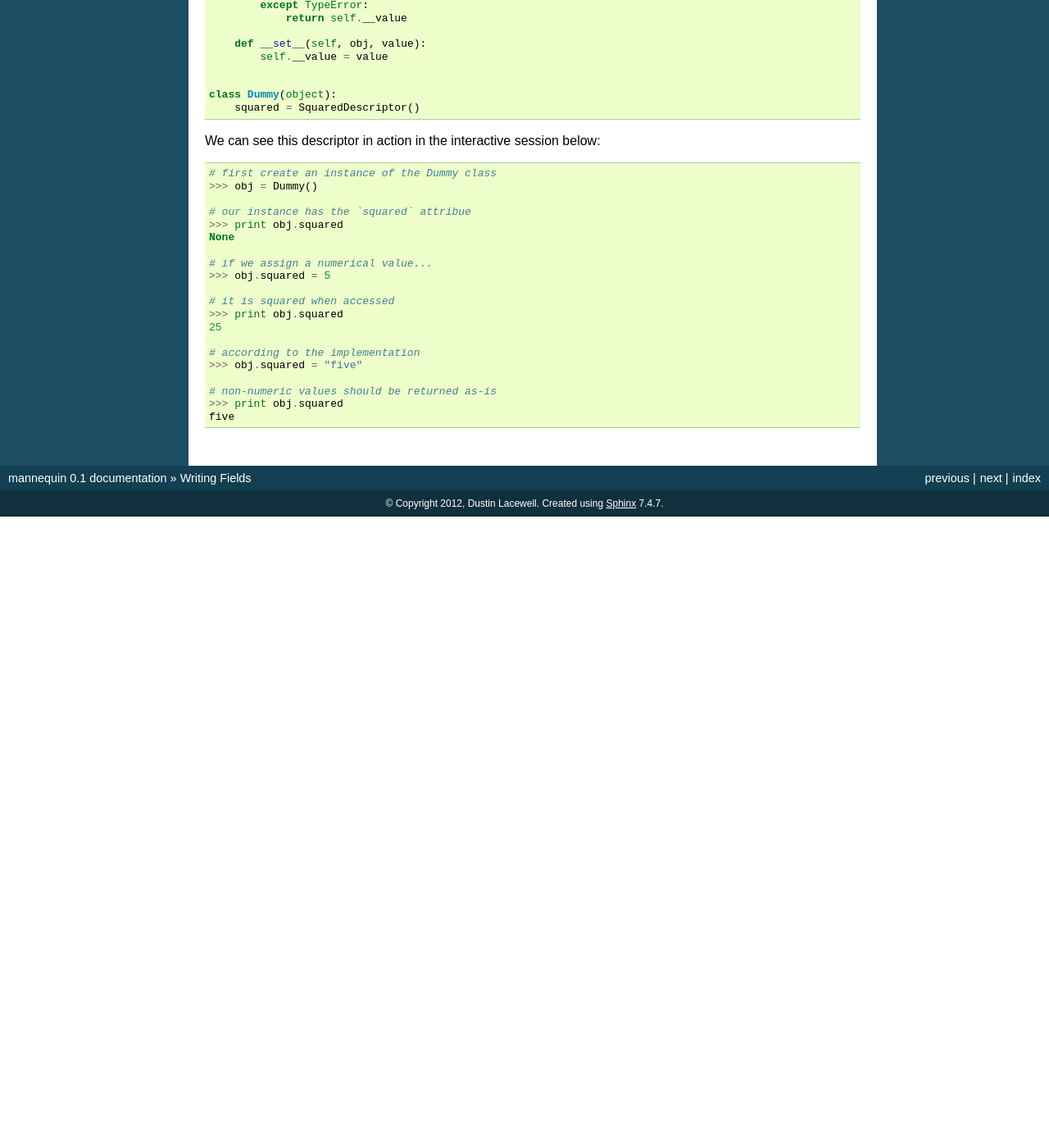
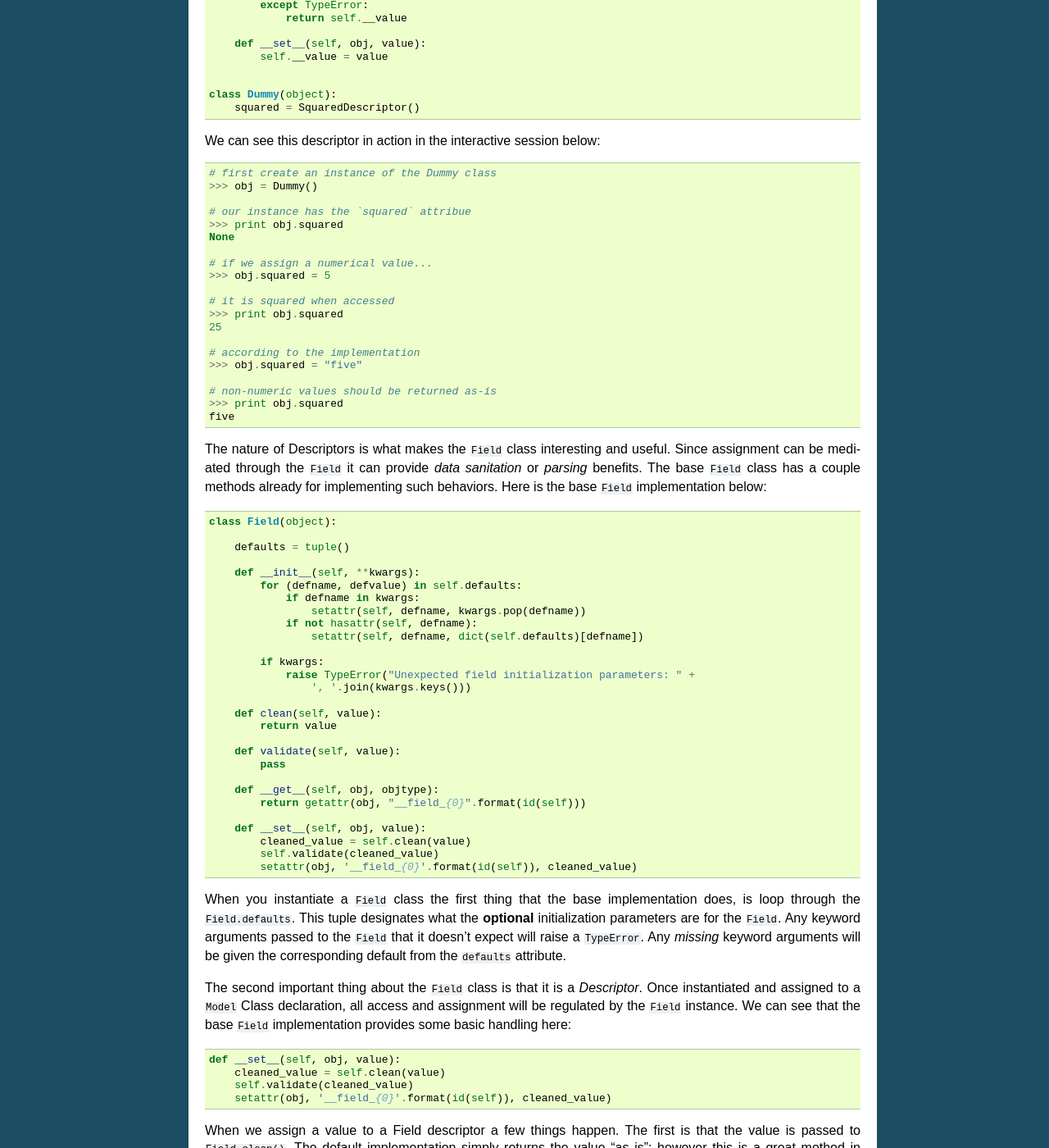
Before and after one commit to dustinlacewell/mannequin, a Sphinx documentation site: the page built from docs/write-field.rst, in a window 1280 px wide and 1400 px high, scrolled down 506 px. Shown: the whole window at 82% size. Built offline with Sphinx 7.4.7, drawn with Linux system fonts in a browser that asks for light colours; before the commit the page ends 1136 px from its top, so only the background shows below that; some of the changed text lies outside the part shown.

Commit message:
Updated docs

```diff
--- a/docs/write-field.rst
+++ b/docs/write-field.rst
@@ -54,3 +63,73 @@ We can see this descriptor in action in the interactive session below:
     # non-numeric values should be returned as-is
     >>> print obj.squared
     five
+
+
+The nature of Descriptors is what makes the ``Field`` class interesting and
+useful. Since assignment can be mediated through the ``Field`` it can provide
+*data sanitation* or *parsing* benefits. The base ``Field`` class has a couple
+methods already for implementing such behaviors. Here is the base ``Field``
+implementation below:
+
+
+::
+
+    class Field(object):
+
+        defaults = tuple()
+
+        def __init__(self, **kwargs):
+            for (defname, defvalue) in self.defaults:
+                if defname in kwargs:
+                    setattr(self, defname, kwargs.pop(defname))
+                if not hasattr(self, defname):
+                    setattr(self, defname, dict(self.defaults)[defname])
+
+            if kwargs:
+                raise TypeError("Unexpected field initialization parameters: " +
+                    ', '.join(kwargs.keys()))
+
+        def clean(self, value):
+            return value
+
+        def validate(self, value):
+            pass
+
+        def __get__(self, obj, objtype):
+            return getattr(obj, "__field_{0}".format(id(self)))
+
+        def __set__(self, obj, value):
+            cleaned_value = self.clean(value)
+            self.validate(cleaned_value)
+            setattr(obj, '__field_{0}'.format(id(self)), cleaned_value)
+
+
+
+When you instantiate a ``Field`` class the first thing that the base implementation does, is loop through the ``Field.defaults``. This tuple designates what the **optional** initialization parameters are for the ``Field``. Any keyword arguments passed to the ``Field`` that it doesn't expect will raise a ``TypeError``. Any `missing` keyword arguments will be given the corresponding default from the ``defaults`` attribute.
+
+
+The second important thing about the ``Field`` class is that it is a `Descriptor`. Once instantiated and assigned to a ``Model`` Class declaration, all access and assignment will be regulated by the ``Field`` instance. We can see that the base ``Field`` implementation provides some basic handling here:
+
+::
+
+        def __set__(self, obj, value):
+            cleaned_value = self.clean(value)
+            self.validate(cleaned_value)
+            setattr(obj, '__field_{0}'.format(id(self)), cleaned_value)
+
+When we assign a value to a Field descriptor a few things happen. The first is that the value is passed to ``Field.clean()``. The default implementation simply returns the value "as is"; however this is a great method in which you can provide your own santiation or other parsing operations. Next, the `cleaned value` is passed to ``Field.validate()``. The default implementation here does nothing, but you can stick in your own validation code by overriding the method.
+
+Lastly, once your Field considers the data value as cleaned and validated, the value is stored in a slightly obsfucated manner. Foremost, the value is stored on the ***Model instance*** that the ``Field`` is bound to. The attribute name given to the value interpolates the `Python object ID` of the current ***Field instance***. The current ``Field`` instance is used so that multiple ``Fields`` of the same type can be bound to the same ``Model``.
+
+::
+
+        def __get__(self, obj, objtype):
+            return getattr(obj, "__field_{0}".format(id(self)))
+
+Here we can see that when accessing the ``Field`` value, the same attribute name is generated and the value is returned.
+
+
+Continuing from here
+--------------------
+
+Now that you have a good idea about how both mannequin ``Models`` and ``Fields`` work, head over to the XML Parser Tutorial to see how a real library can be written using mannequin and the declarative technique.
```
Also changed, not shown: other parts of docs/write-field.rst (+11 -2 lines), docs/glossary.rst (+12 -22 lines).
